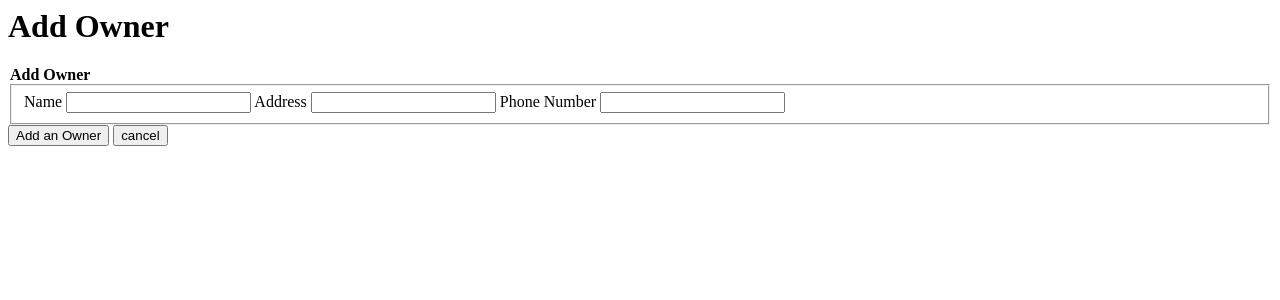
After one commit to owenseunglee/CatDog-Pet-Pharmacy-Database, a Flask app: page /add_owner in a window 1280 px wide. The commit adds this page. Shown: the top 300 px of the page. Run offline with Flask 3, Linux system fonts and the light colour scheme; some libraries are stand-ins or nearby versions.

Commit message:
changed navbar name, created owner templates for add/del, updated app.py

```diff
--- a/app.py
+++ b/app.py
@@ -24,22 +24,24 @@ def root():
 
     return render_template("main.j2")
 
-@app.route("/veterinarians", methods=["POST", "GET"])
-def browse_vets():
-    if request.method == "GET":
+############ IGNORE THIS PART ###############
+#@app.route("/veterinarians", methods=["POST", "GET"])
+#def browse_vets():
+#    if request.method == "GET":
 
-        query = "SELECT vet_ FROM Vets"
-        cur = mysql.connection.cursor()
-        cur.execute(query)
-        results = cur.fetchall()
-        print(results)
+#        query = "SELECT vet_ FROM Vets"
+#        cur = mysql.connection.cursor()
+#        cur.execute(query)
+#        results = cur.fetchall()
+#        print(results)
         #query2 = "SELECT id_owner, name FROM Owners"
         #cur = mysql.connection.cursor()
         #cur.execute(query2)
         #owners_data = cur.fecthall()
 
-        return render_template("vets.j2", Vets=results)
+ #       return render_template("vets.j2", Vets=results)
 
+# veterinarian page
 @app.route("/vets")
 def vets():
     query = "SELECT * FROM Vets;"
@@ -48,15 +50,38 @@ def vets():
 
     return render_template("vets.j2", Vets=results)
 
+# adding vet page
 @app.route("/add_vet")
 def add_vets():
 
     return render_template("add_vet.j2")
 
+# deleting vet page
 @app.route("/del_vet")
 def delete_vets():
 
     return render_template("del_vet.j2")
+
+# owners page
+@app.route("/owners")
+def owners():
+    query = "SELECT * FROM Owners;"
+    cursor = db.execute_query(db_connection=db_connection, query=query)
+    results = cursor.fetchall()
+
+    return render_template("owners.j2", Owners=results)
+
+# adding owner page
+@app.route("/add_owner")
+def add_owner():
+
+    return render_template("add_owner.j2")
+
+# deleting owner page
+@app.route("/del_owner")
+def del_owner():
+
+    return render_template("del_owner.j2")
 
 
 if __name__ == "__main__":
--- /dev/null
+++ b/templates/add_owner.j2
@@ -0,0 +1,16 @@
+<html>
+<h1>Add Owner</h1>
+<div id="insert" style="display: block">
+    <form id="addOwner">
+        <legend><strong>Add Owner</strong></legend>
+          <fieldset class="fields">
+            <label> Name </label> <input type="text" name="name">
+            <label> Address </label> <input type="text" name="address">
+            <label> Phone Number </label> <input type="number" name="number">
+          </fieldset>
+          <input class="btn" type="submit" id="addOwnerBtn" value="Add an Owner">
+          <input class="btn" type="button" value="cancel">
+	</form>
+</div>
+
+</html>
```
Also changed, not shown: templates/del_owner.j2 (added, +18 -0 lines), templates/navbar.html (+4 -3 lines), templates/owners.j2 (added, +35 -0 lines).
